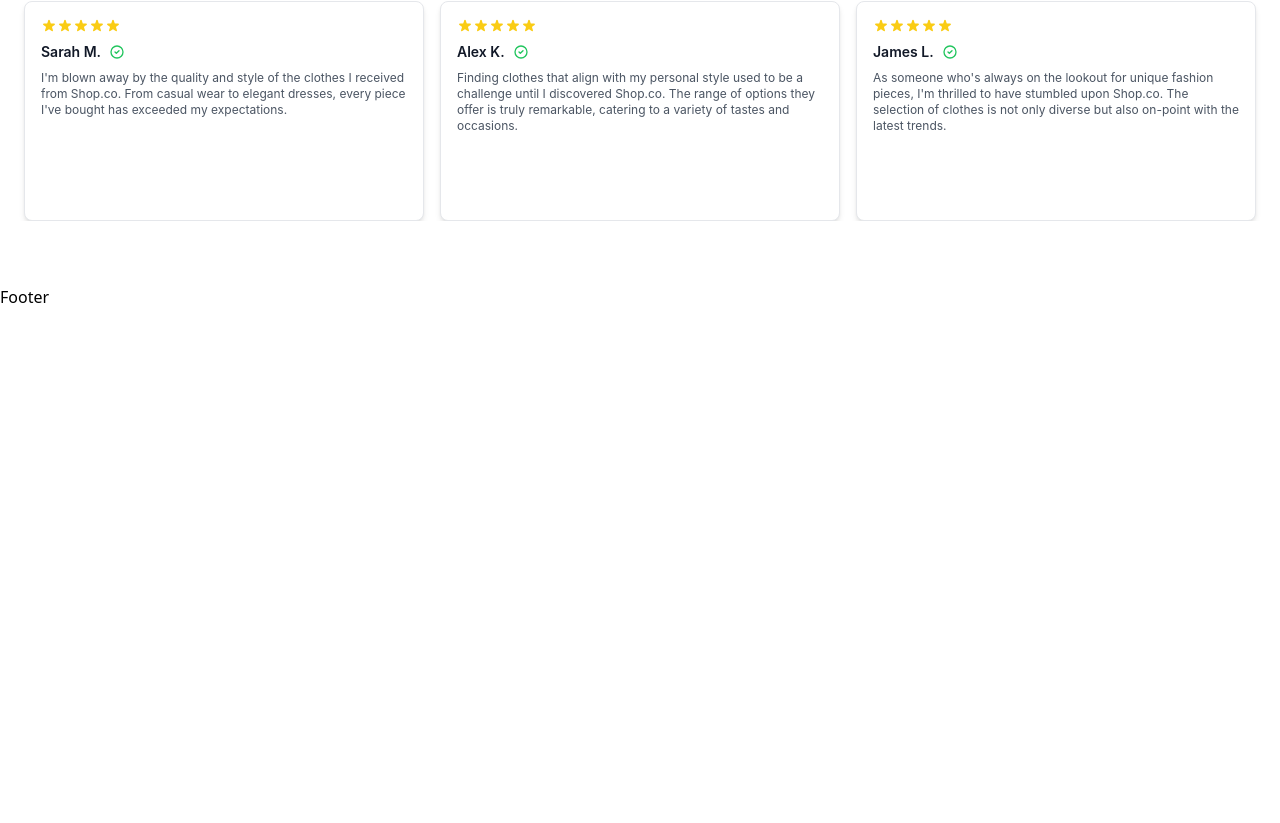
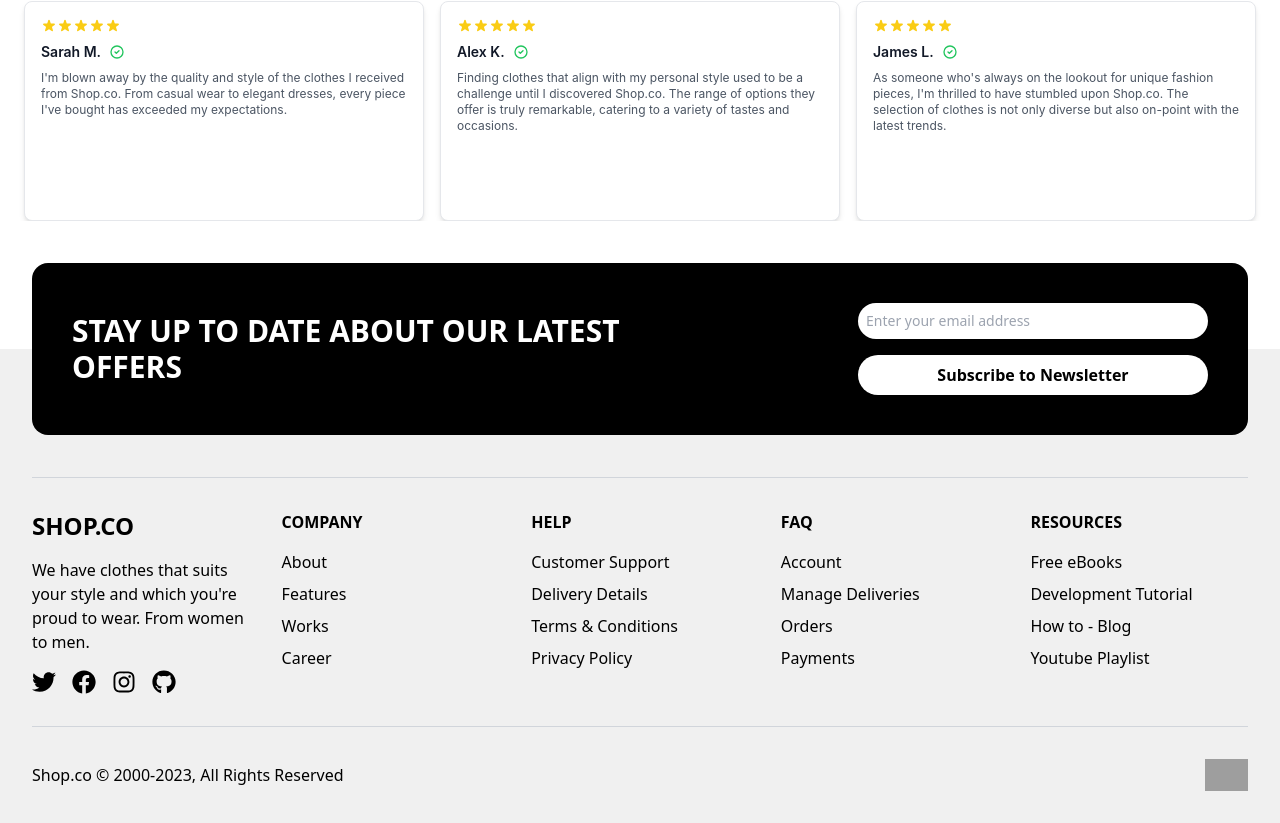
Before and after one commit to yousefjoe1/vite-react, a React (Vite) app: page / in a window 1280 px wide. Shown: the part 888-1711 px from the top of the page. Before the commit the page ends 1197 px from the top, so only its background shows below. Built offline with nearby package versions, Linux system fonts and the light colour scheme; grey boxes are pictures that could not be loaded.

Commit message:
added footer

```diff
--- a/package.json
+++ b/package.json
@@ -14,6 +14,7 @@
     "lucide-react": "^0.445.0",
     "react": "^18.3.1",
     "react-dom": "^18.3.1",
+    "react-icons": "^5.3.0",
     "react-router-dom": "^6.26.2"
   },
   "devDependencies": {
--- /dev/null
+++ b/src/_components/MainLayout/Footer.jsx
@@ -0,0 +1,113 @@
+import { FaTwitter, FaFacebook, FaInstagram, FaGithub } from "react-icons/fa";
+
+const Footer = () => {
+  const footerLinks = [
+    {
+      title: "COMPANY",
+      items: ["About", "Features", "Works", "Career"],
+    },
+    {
+      title: "HELP",
+      items: [
+        "Customer Support",
+        "Delivery Details",
+        "Terms & Conditions",
+        "Privacy Policy",
+      ],
+    },
+    {
+      title: "FAQ",
+      items: ["Account", "Manage Deliveries", "Orders", "Payments"],
+    },
+    {
+      title: "RESOURCES",
+      items: [
+        "Free eBooks",
+        "Development Tutorial",
+        "How to - Blog",
+        "Youtube Playlist",
+      ],
+    },
+  ];
+
+  return (
+    <footer className="bg-[#F0F0F0] text-black relative pt-32 mt-16">
+      <div className="container mx-auto px-4 sm:px-6 lg:px-8">
+        {/* Newsletter Section */}
+        <div className="bg-black text-white rounded-2xl p-8 sm:p-10 mb-8 absolute top-0 left-4 right-4 sm:left-6 sm:right-6 lg:left-8 lg:right-8 -translate-y-1/2 max-w-[360px] sm:max-w-[1240px] mx-auto">
+          <div className="flex flex-col lg:flex-row lg:justify-between lg:items-center">
+            <h2 className="text-2xl sm:text-3xl font-bold mb-6 lg:mb-0 lg:max-w-[50%]">
+              STAY UP TO DATE ABOUT OUR LATEST OFFERS
+            </h2>
+            <div className="flex flex-col gap-4 lg:w-[350px]">
+              <input
+                type="email"
+                placeholder="Enter your email address"
+                className="bg-white text-black w-full p-2 rounded-full text-sm"
+              />
+              <button className="bg-white text-black hover:bg-gray-200 py-2 px-6 rounded-full w-full text-base font-bold">
+                Subscribe to Newsletter
+              </button>
+            </div>
+          </div>
+        </div>
+
+        {/* Main Footer Content */}
+        <div className="grid grid-cols-2 lg:grid-cols-5 gap-8 border-t border-gray-300 pt-8">
+          {/* Company Description and Social Icons */}
+          <div className="col-span-2 lg:col-span-1">
+            <h3 className="text-2xl font-bold mb-4">SHOP.CO</h3>
+            <p className="mb-4">
+              We have clothes that suits your style and which you&apos;re proud
+              to wear. From women to men.
+            </p>
+            <div className="flex space-x-4">
+              <a href="#" className="hover:text-gray-600">
+                <FaTwitter className="text-2xl" />
+              </a>
+              <a href="#" className="hover:text-gray-600">
+                <FaFacebook className="text-2xl" />
+              </a>
+              <a href="#" className="hover:text-gray-600">
+                <FaInstagram className="text-2xl" />
+              </a>
+              <a href="#" className="hover:text-gray-600">
+                <FaGithub className="text-2xl" />
+              </a>
+            </div>
+          </div>
+
+          {/* Footer Links */}
+          {footerLinks.map((category, index) => (
+            <div key={index}>
+              <h4 className="font-bold mb-4">{category.title}</h4>
+              <ul className="space-y-2">
+                {category.items.map((item, idx) => (
+                  <li key={idx}>
+                    <a href="#" className="hover:underline">
+                      {item}
+                    </a>
+                  </li>
+                ))}
+              </ul>
+            </div>
+          ))}
+        </div>
+
+        {/* Copyright and Payment Methods */}
+        <div className="border-t border-gray-300 mt-8 py-8 flex flex-col md:flex-row justify-between items-center">
+          <p>Shop.co © 2000-2023, All Rights Reserved</p>
+          <div className="flex space-x-4 mt-4 md:mt-0">
+            <img
+              src="https://hebbkx1anhila5yf.public.blob.vercel-storage.com/Frame%2053-BbkG2V1mXjtMcrW0xUyMuD6xto2EKt.png"
+              alt="Payment methods"
+              className="h-8"
+            />
+          </div>
+        </div>
+      </div>
+    </footer>
+  );
+};
+
+export default Footer;
--- a/src/_components/MainLayout/MainLayout.jsx
+++ b/src/_components/MainLayout/MainLayout.jsx
@@ -1,5 +1,6 @@
 import { Outlet } from "react-router-dom";
 import Navbar from "./Navbar";
+import Footer from "./Footer";
 
 const MainLayout = () => {
   return (
@@ -9,7 +10,7 @@ const MainLayout = () => {
         {" "}
         <Outlet />{" "}
       </div>
-      <footer>Footer</footer>
+      <Footer />
     </>
   );
 };
```
Also changed, not shown: 1 other file (tests, documents, lock files or other folders).
